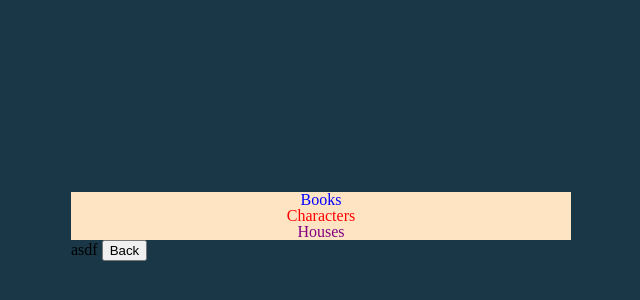
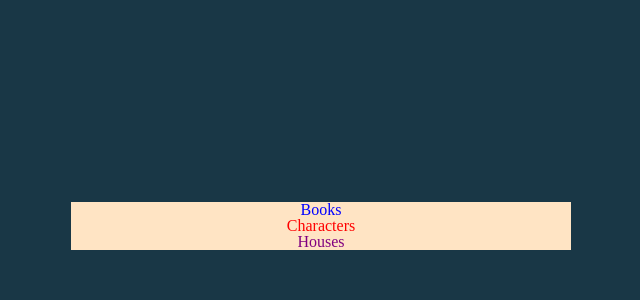
Before and after one commit to Matt-bql/Learning-about-API-s, a React (Create React App) app: page / in a window 1280 px wide. Shown: the part 174-474 px from the top of the page, without its empty margins (319-959 px from the left). Built offline with nearby package versions, Linux system fonts and the light colour scheme.

Commit message:
Adjusted naming of a few components.

```diff
--- a/src/App.js
+++ b/src/App.js
@@ -1,38 +1,31 @@
 import React from "react";
 import Container from "./components/Container";
-import Modal from "./components/Modal";
+
 import "./styles/stylereset.css";
 import "./styles/style.css";
-
+console.log("render");
 class App extends React.Component {
-  state = { isModalOpen: false };
+  state = {};
   render() {
     const arr = [
       { type: "Books", color: "blue" },
       { type: "Characters", color: "red" },
       { type: "Houses", color: "purple" },
     ];
+
     return (
       <div className="body-container">
         <>
           <div className="category-container">
-            <Modal
-              isModalOpen={true}
-              closeModal={() => {
-                this.setState({ isModalOpen: false });
-              }}
-            >
             <div>
               {arr.map((item) => {
                 return (
                   <div className="category-style">
-                      <Container options={item} />
+                    <Container item={item} />
                   </div>
                 );
               })}
             </div>
-              asdf
-            </Modal>
           </div>
         </>
       </div>
--- a/src/components/Container.js
+++ b/src/components/Container.js
@@ -1,7 +1,6 @@
 import React from "react";
 import List from "./List";
 import Modal from "./Modal";
-
 
 class Container extends React.Component {
   state = { showModal: false, data: [] };
@@ -9,12 +8,9 @@ class Container extends React.Component {
   onClickFetchHandler = () => {
     try {
       if (this.state.data.length === 0) {
-        fetch(
-          `https://www.anapioficeandfire.com/api/${this.props.options.type}`
-        )
+        fetch(`https://www.anapioficeandfire.com/api/${this.props.item.type}`)
           .then((res) => res.json())
           .then((res) => {
-            console.log(res);
             this.setState({ data: res });
             console.log("success");
           });
@@ -31,12 +27,12 @@ class Container extends React.Component {
     return (
       <div>
         <div>
-          <div>
           <p
-              style={{ color: this.props.options.color }}
+            className="isClickablePointer"
+            style={{ color: this.props.item.color }}
             onClick={this.onClickFetchHandler}
           >
-              {this.props.options.type}
+            {this.props.item.type}
           </p>
 
           <Modal
@@ -46,9 +42,8 @@ class Container extends React.Component {
             }}
           >
             {" "}
-              <List data={data} isOrdered={true} />{" "}
+            <List data={data} />{" "}
           </Modal>
-          </div>
         </div>
       </div>
     );
--- a/src/components/List.js
+++ b/src/components/List.js
@@ -12,7 +12,13 @@ const List = (props) => {
       {data.map((d) => {
         return (
           <div className="modal-container">
-            <p onClick={console.log(d)} key={d.name}>
+            <p
+              className="isClickablePointer"
+              onClick={(d) => {
+                return <div>{d}</div>;
+              }}
+              key={d.name}
+            >
               {d.name}
             </p>
           </div>
--- a/src/components/Modal.js
+++ b/src/components/Modal.js
@@ -1,5 +1,4 @@
 import React from "react";
-// import List from "./List.js";
 
 function Modal({ isModalOpen, children, closeModal }) {
   if (!isModalOpen) {
@@ -7,8 +6,9 @@ function Modal({ isModalOpen, children, closeModal }) {
   }
   return (
     <div>
-      {children} <button onClick={closeModal}> Back</button>
+      {children} <button onClick={closeModal}>Back</button>
     </div>
   );
 }
 export default Modal;
+//
--- a/src/styles/style.css
+++ b/src/styles/style.css
@@ -17,3 +17,6 @@
   word-spacing: 10px;
   width: 500px;
 }
+.isClickablePointer {
+  cursor: pointer;
+}
```
Also changed, not shown: src/components/Details.js (added). Lines whose indentation alone changed are shown as unchanged.
